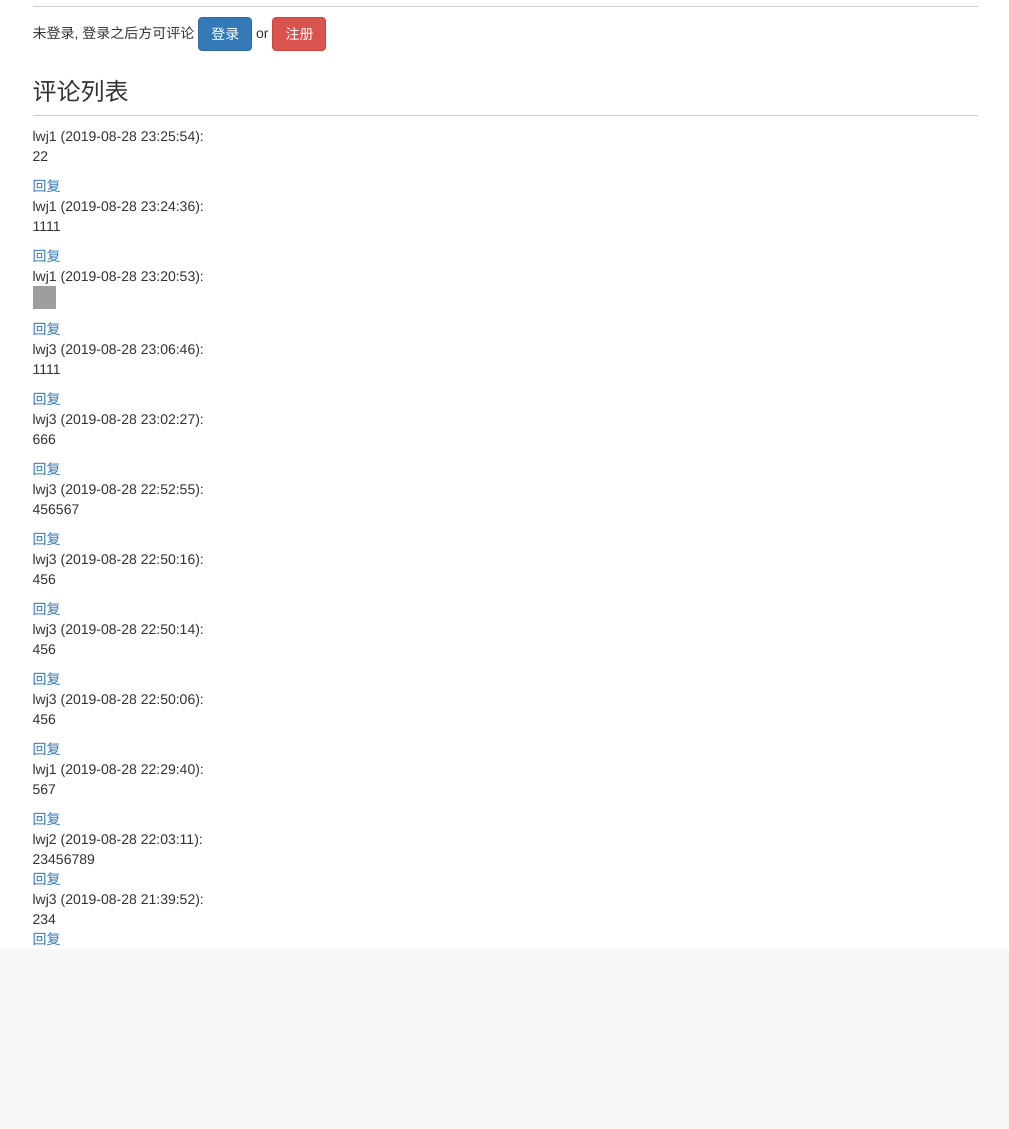
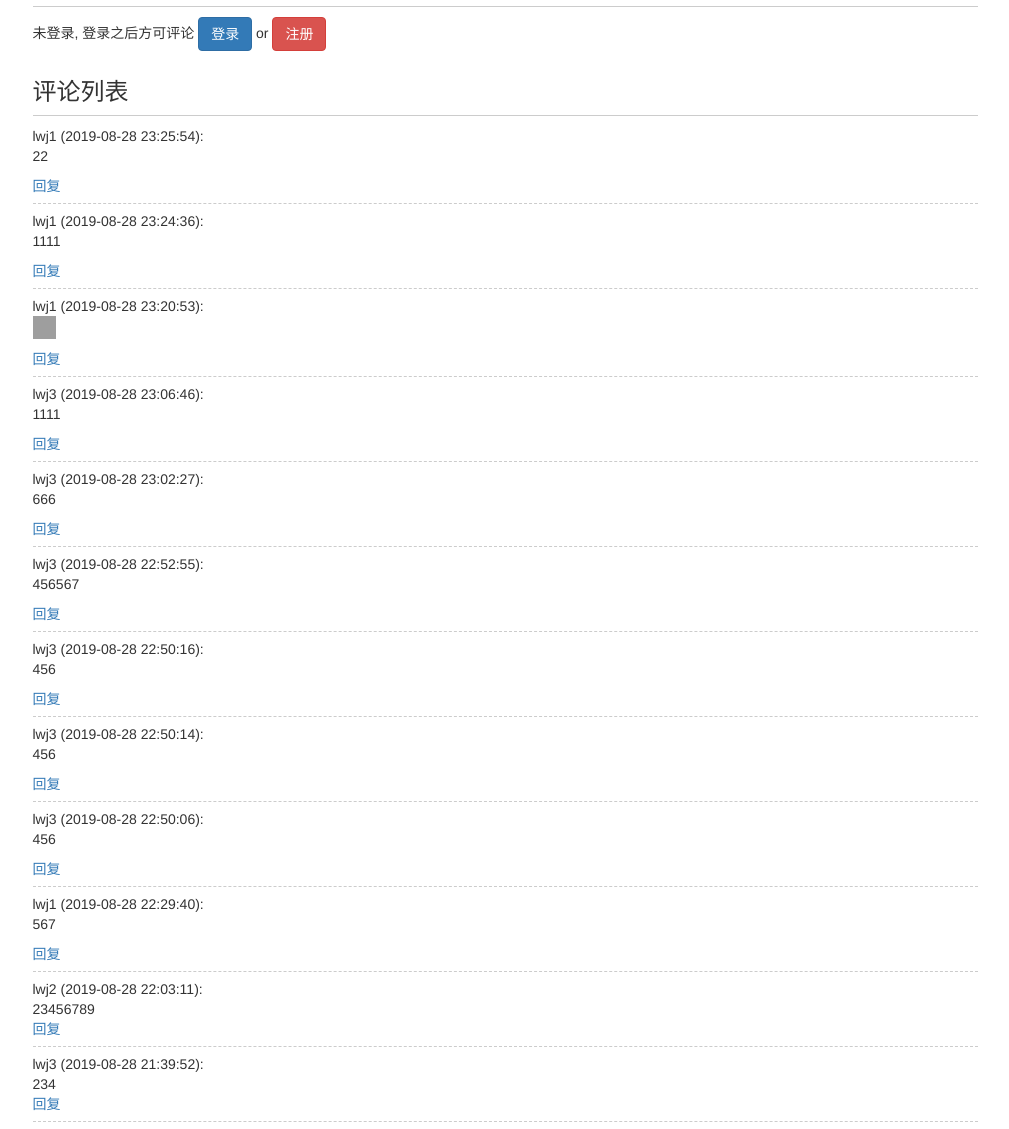
Before and after one commit to sitven/mysite, a Django app: page /blog/36 in a window 1280 px wide. Shown: the part 312-1441 px from the top of the page, without its empty margins (135-1144 px from the left). Before the commit the page ends 1257 px from the top, so only its background shows below. Run offline with Django 3.2, Linux system fonts and the light colour scheme; data comes from the database, SQL or seed files in the repository; some libraries are stand-ins or nearby versions.

Commit message:
回复功能设计和树结构

```diff
--- a/blog/static/blog/blog.css
+++ b/blog/static/blog/blog.css
@@ -48,3 +48,13 @@ h3.comment-area-title {
 div.django-ckeditor-widget {
     width: 100%;
 }
+
+div.comment{
+    border-bottom: 1px dashed #ccc;
+    margin-bottom: 0.5em;
+    padding-bottom: 0.5em;
+}
+
+div.reply {
+    margin-left: 2em;
+}
```
